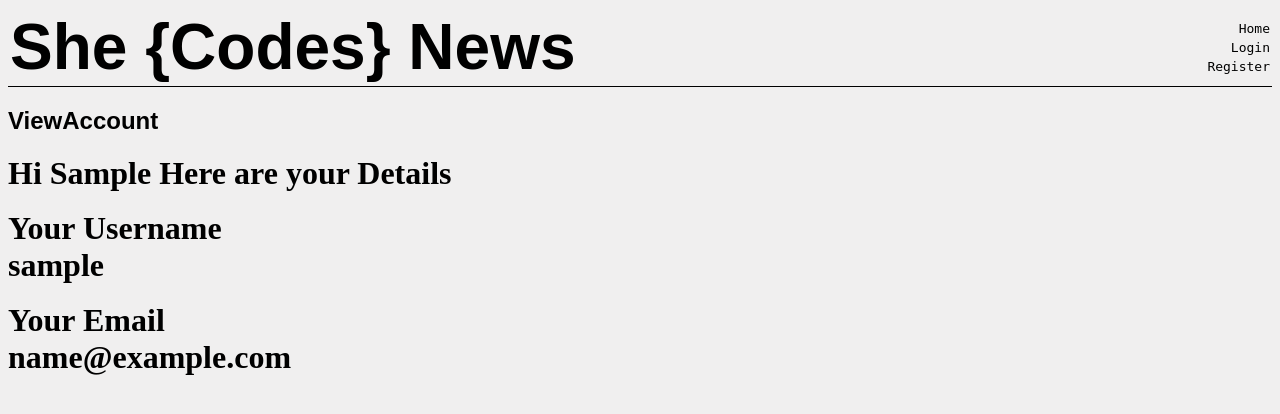
After one commit to TabithaSwart-Neill/NewsPageDjango, a Django app: page /users/view-account/1 in a window 1280 px wide. The commit adds this page. Shown: the top 414 px of the page. Run offline with Django 3.2, Linux system fonts and the light colour scheme; tables that the repository leaves empty hold one stand-in row (values such as "Sample post"); parts of the project's set-up code (start-up, migrations or seed data) failed here and were passed over; some web fonts are replaced.

Commit message:
NewsProject
Part1 "Order by date" and "Style the form for adding new stories - background colour"

Part2 "Account view so authors can see their profile information"

```diff
--- a/she_codes_news/news/templates/news/createStory.html
+++ b/she_codes_news/news/templates/news/createStory.html
@@ -5,7 +5,7 @@
 <form action="" method="post">
     {% csrf_token %}
     {{ form.as_p }}
-    <input type="submit" value="submit">
+    <input type="submit" value="DrukDieKnoppie">
 </form>
 
 {% endblock %}
--- a/she_codes_news/news/templates/news/index.html
+++ b/she_codes_news/news/templates/news/index.html
@@ -5,6 +5,7 @@
 {% block stylesheets %}
 <link rel="stylesheet" type="text/css" href="{% static 'news/styles.css' %}">
 {% endblock %}
+<a href="{% url 'news:newStory' %}">This is INDEX.HTML</a>
 <a href="{% url 'news:newStory' %}">Write New Story</a>
 
 
--- a/she_codes_news/static/styles.css
+++ b/she_codes_news/static/styles.css
@@ -52,3 +52,8 @@ a {
 a, p {
     font-family: monospace;
 }
+
+form {
+    background-color: rgb(192, 152, 67);
+    padding: 20px;
+}
--- a/she_codes_news/templates/base.html
+++ b/she_codes_news/templates/base.html
@@ -6,7 +6,7 @@
         <meta charset="utf-8">
         <title>She Codes News</title>
         <meta name="description" content="">
-        <meta name="author" content="Hannah McLaughlin">
+        <meta name="author" content="Tabitha Swart">
         <link href="https://fonts.googleapis.com/css?family=Manjari&display=swap" rel="stylesheet">
         <link rel="stylesheet" type="text/css" href="{% static 'styles.css' %}">
         {%block stylesheets %}{% endblock %}
--- a/she_codes_news/templates/nav.html
+++ b/she_codes_news/templates/nav.html
@@ -1,4 +1,4 @@
-<nav>
+<!-- <nav>
     <a href="{% url 'news:index' %}">Home</a>
     {% if user.is_authenticated %}
         <a href="#">{{ user.username }}</a>
@@ -6,4 +6,16 @@
     {% else %}
         <a href="{% url 'login' %}">Login</a>
     {% endif %}
+</nav> -->
+
+
+<nav>
+    <a href="{% url 'news:index' %}">Home</a>
+    {% if request.user.is_authenticated %}
+        <a href="{% url 'users:viewAccount' pk=request.user.pk %}">{{ request.user.username }}</a>
+        <a href="{% url 'logout' %}">Logout</a>
+    {% else %}
+        <a href="{% url 'login' %}">Login</a>
+        <a href="{% url 'users:createAccount' %}">Register</a>
+    {% endif %}
 </nav>
--- /dev/null
+++ b/she_codes_news/users/templates/users/viewAccount.html
@@ -0,0 +1,14 @@
+{% extends 'base.html' %}
+{% block content %}
+<h2>ViewAccount</h2>
+<div>
+    <h3>Hi {{ object.first_name }} Here are your Details</h3>
+<br>
+    <h3>Your Username</h3>
+    <h3>{{ object.username }}</h3>
+<br>
+    <h3>Your Email</h3>
+    <h3>{{ object.email }}</h3>
+</div>
+</div>
+{% endblock %}
--- a/she_codes_news/users/urls.py
+++ b/she_codes_news/users/urls.py
@@ -1,9 +1,15 @@
 from django.urls import path
 from .views import CreateAccountView
+from .views import ChangeAccountView
+from .views import AccountView
 
 app_name = 'users'
 
 urlpatterns = [
     path('create-account/', CreateAccountView.as_view(),
 name='createAccount'),
+    path('change-account/', ChangeAccountView.as_view(),
+name='changeAccount'),
+    path('view-account/<int:pk>', AccountView.as_view(),
+name='viewAccount'),
 ]
--- a/she_codes_news/users/views.py
+++ b/she_codes_news/users/views.py
@@ -1,11 +1,24 @@
+
 from django.urls import reverse_lazy
 from django.views.generic.edit import CreateView
 from django.views import generic
 from .models import CustomUser
 from .forms import CustomUserCreationForm
+from .forms import CustomUserChangeForm
+from django.views.generic.detail import DetailView
+from .forms import CustomUserChangeForm
 # Create your views here.
 
 class CreateAccountView(CreateView):
     form_class = CustomUserCreationForm
     success_url = reverse_lazy('login')
     template_name = 'users/createAccount.html'
+
+class ChangeAccountView(CreateView):
+    form_class = CustomUserChangeForm
+    success_url = reverse_lazy('login')
+    template_name = 'users/changeAccount.html'
+
+class AccountView(DetailView):
+    template_name = 'users/viewAccount.html'
+    model = CustomUser
```
Also changed, not shown: she_codes_news/users/templates/users/changeAccount.html (added, +10 -0 lines), 1 other file.
